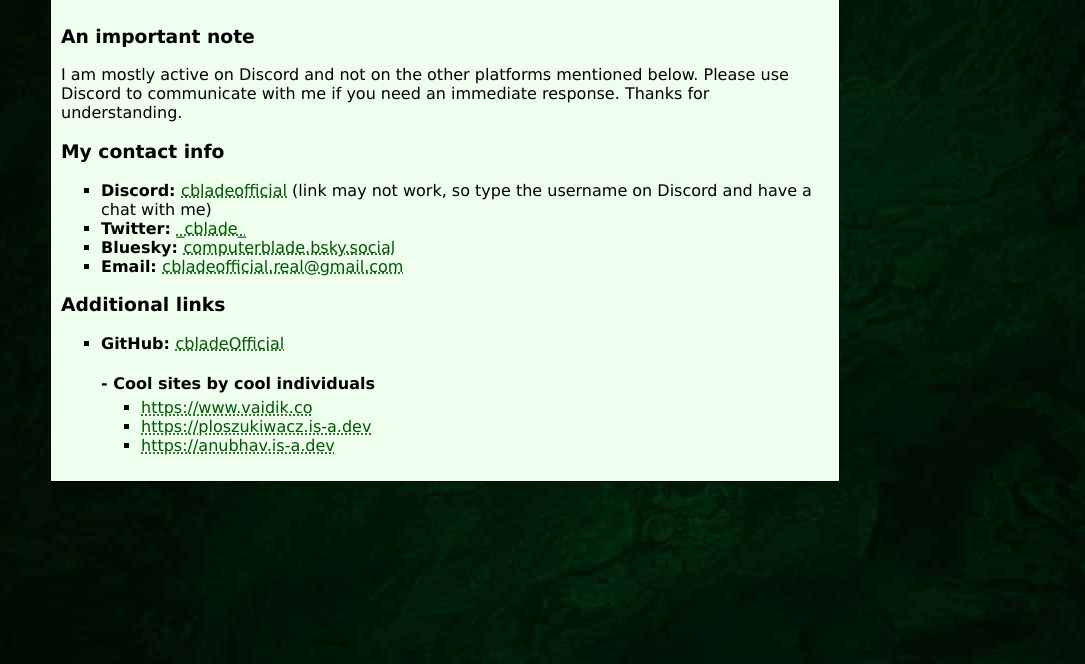
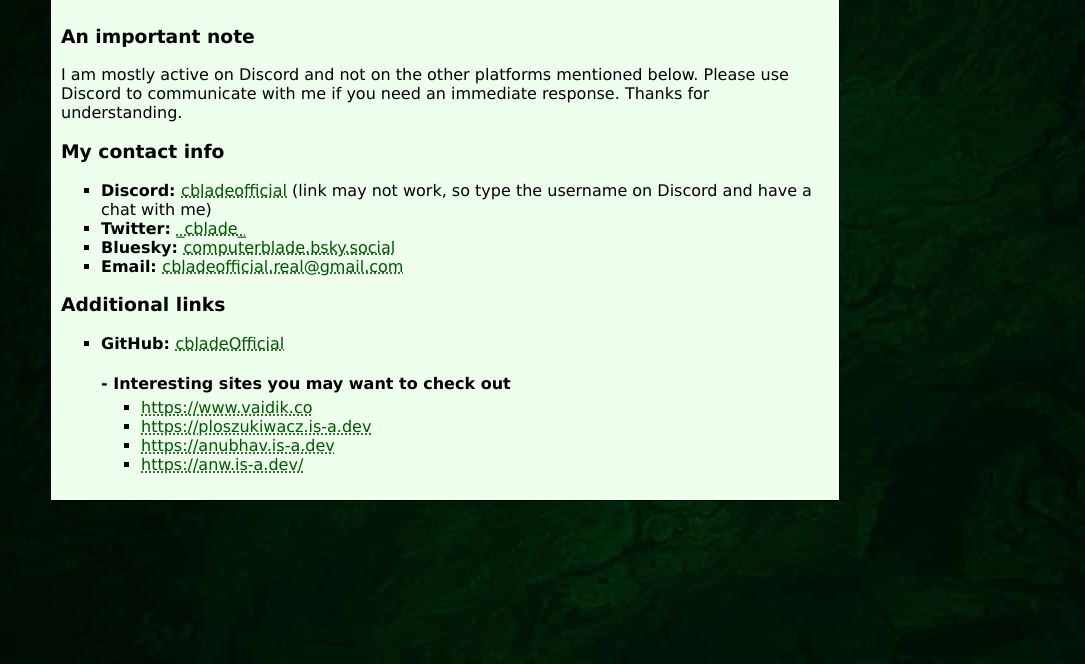
Before and after one commit to cbladeOfficial/cbladeofficial.github.io, a plain HTML site: page contact.html in a window 1280 px wide. Shown: the part 136-800 px from the top of the page, without its empty margins (195-1280 px from the left). Drawn offline with Linux system fonts and the light colour scheme.

Commit message:
Add files via upload

```diff
--- a/contact.html
+++ b/contact.html
@@ -43,11 +43,12 @@
                 <h3>Additional links</h3>
                 <ul type="square">
                     <li><b>GitHub: </b><a href="https://github.com/cbladeOfficial">cbladeOfficial</a></li>
-                    <h4 style="margin-bottom: 0;padding-bottom: 0;">- Cool sites by cool individuals</h4>
+                    <h4 style="margin-bottom: 0;padding-bottom: 0;">- Interesting sites you may want to check out</h4>
                     <ul type="square" style="margin-top: 5px;padding-top: 0;">
                         <li><a href="https://www.vaidik.co">https://www.vaidik.co</a></li>
                         <li><a href="https://ploszukiwacz.is-a.dev">https://ploszukiwacz.is-a.dev</a></li>
                         <li><a href="https://anubhav.is-a.dev">https://anubhav.is-a.dev</a></li>
+                        <li><a href="https://anw.is-a.dev/">https://anw.is-a.dev/</a></li>
                     </ul>
                 </ul>
             </td>
```
